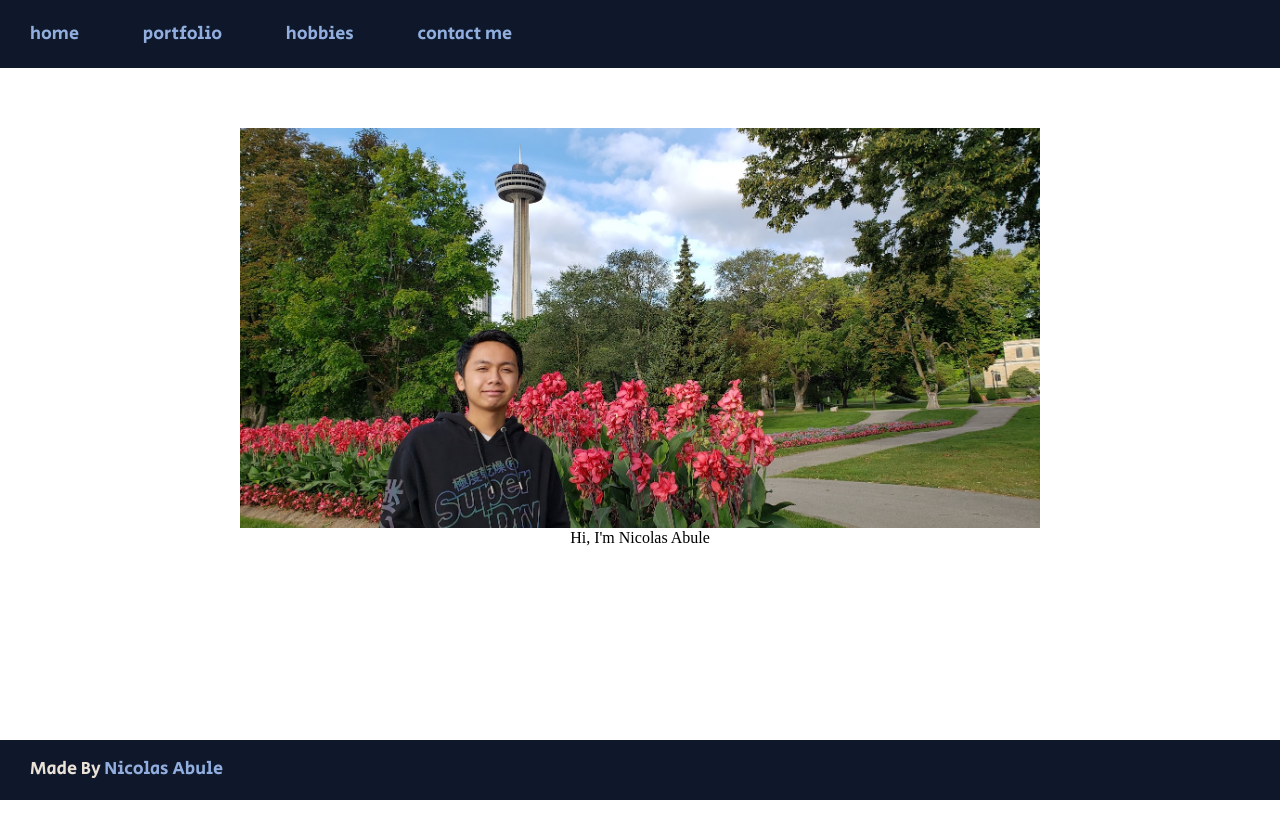
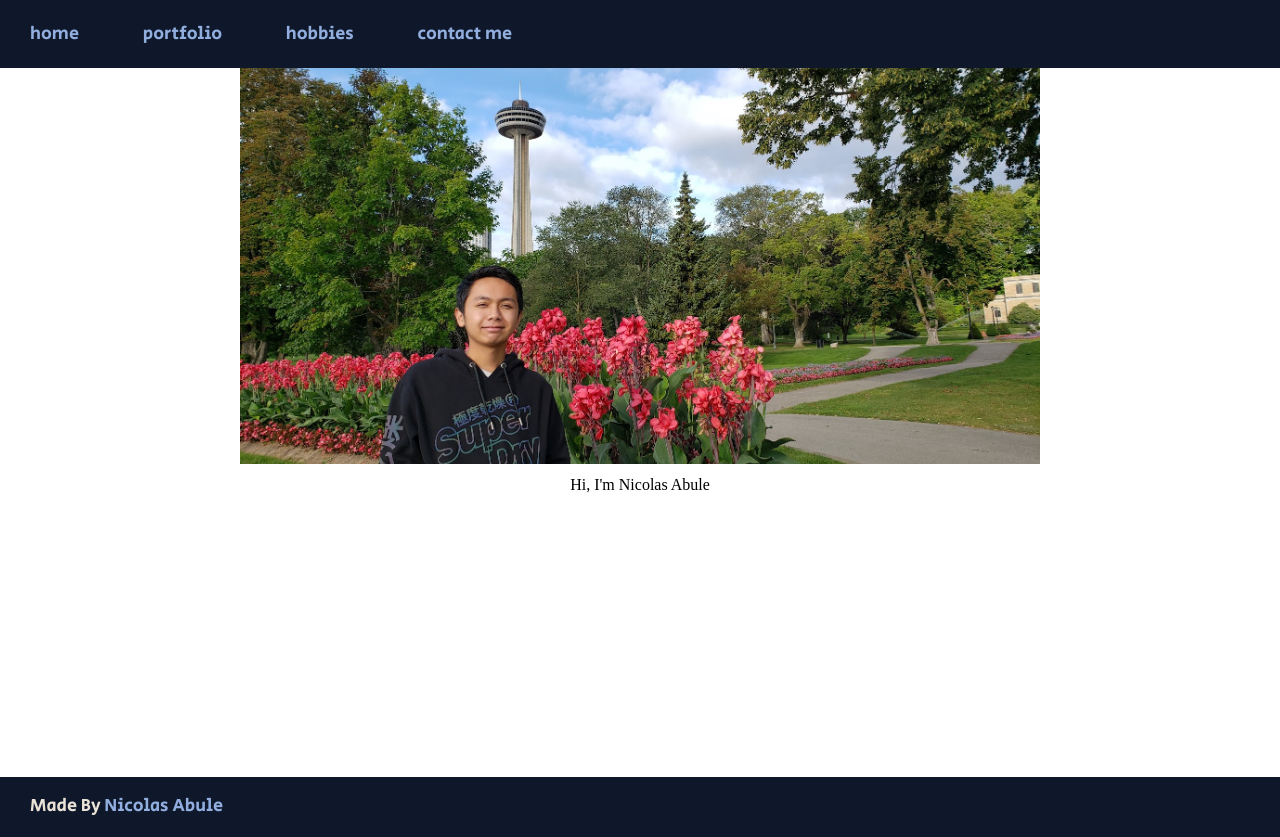
Before and after one commit to NicolasAbule/NicolasAbule.github.io, a plain HTML site: page index.html in a window 1280 px wide. Shown: the top 837 px of the page. Before the commit the page ends 800 px from the top, so only its background shows below. Drawn offline with Linux system fonts and the light colour scheme.

Commit message:
changed image dimensions

```diff
--- a/index.html
+++ b/index.html
@@ -22,7 +22,7 @@
     <h1>Hi, I'm Nicolas Abule</h1>
 </section>
 
-
+<section></section>
 
 <footer class="footer">
     <p class="footer">Made By <span class="name">Nicolas Abule</span></p>
--- a/styles/style.css
+++ b/styles/style.css
@@ -6,9 +6,8 @@ html{
 
 section{
 
-    height: 250px;
+    height: 150px;
     width: 100%;
-    flex:1;
     text-align: center;
 
 }
@@ -34,15 +33,17 @@ a{
 .centerimage{
 
     display:block;
-    padding: 8em 10% 0.1em;
+    padding: 5% 10% 1%;
     height: 50%;
     max-height: 400px;
     width: 80%;
     max-width: 800px;
+    min-width: 200px;
     object-fit: cover;
     object-position: left;
     margin-left: auto;
     margin-right: auto;
+
 
 }
 
@@ -105,10 +106,10 @@ a:hover{
 
 .footer{
 
-    position:absolute;
+    position:relative;
     background-color: rgb(15,24,43);
     width: 100%;
-    padding: 20px 0 0;
+    padding: 10px 0 0;
     height: 40px;
 
     font-family: 'Secular One', sans-serif;
```
